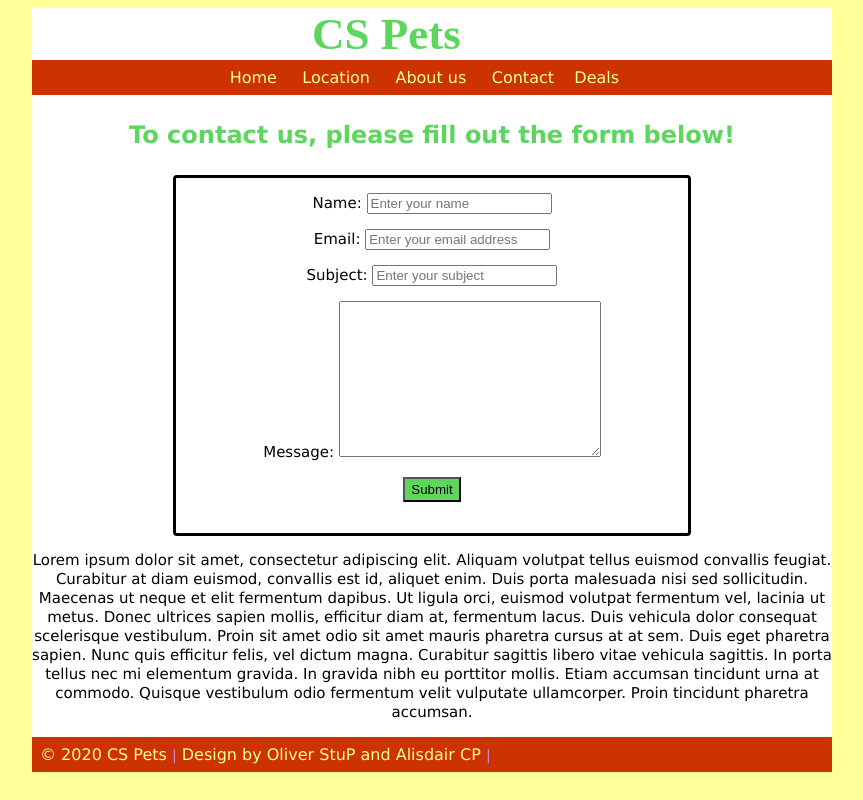
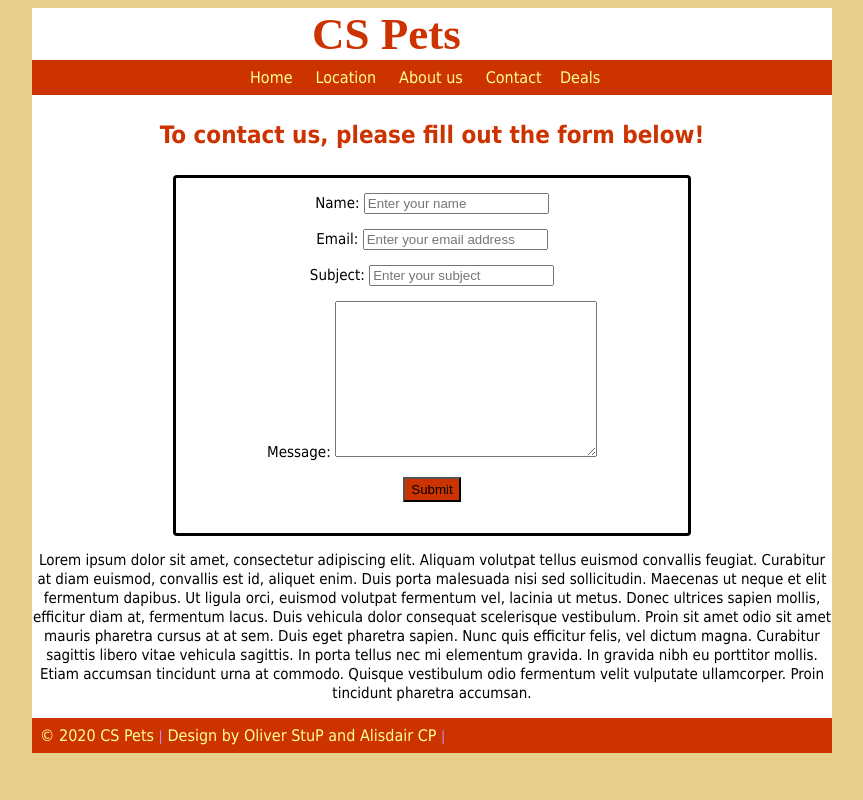
Before and after one commit to OliverStuP/CS-Pets, a PHP site: page /contact.php in a window 1280 px wide. Shown: the whole page, without its empty margins (208-1071 px from the left). Run offline with PHP 8.4, Linux system fonts and the light colour scheme.

Commit message:
Update style.css

```diff
--- a/css/style.css
+++ b/css/style.css
@@ -1,10 +1,10 @@
 header{
- font-family: "AucoinExtBol Regular";
+ font-family: "Gabriola Regular";
 }
 
 
 
-body{background: #ffff99;
+body{background: #e8cf8b;
 max-width: 90rem;
 margin-left: auto;
 margin-right: auto;
@@ -13,7 +13,7 @@ margin-right: auto;
 main{margin: auto;
 padding: 0;
 color: black;
-font-family: "Verdana";
+font-family: "Tahoma";
 font-size: 15px;
 line-height: 19px;
 text-align: center;
@@ -29,14 +29,14 @@ padding: 0;
 .container{width:50rem;
 margin: auto;
 background: white;
-font-family: "Verdana";}
+font-family: "Tahoma";}
 
 
 .link-title{margin: 17.5rem;
 text-decoration: none;
 font-size: 45px;
 font-weight: bold;
-color: #5cd65c;}
+color: #cc3300;}
 
 .menu{background: #cc3300;
 text-align: center;
@@ -45,23 +45,23 @@ padding: 0.5rem 0;
 
 .menu a{color: #ffff99;
 text-decoration: none;
-font-family: "Verdana";}
+font-family: "Tahoma";}
 
 .menu a:hover{color: #cccc00}
 
 h1{margin: 1.5rem;
-color: #5cd65c;
-font-family: "Verdana";
+color: #cc3300;
+font-family: "Tahoma";
 font-weight: bold;
 font-size: 1.5rem;
 line-height: 2rem
 }
 
 
-h2{color: #4d4d00;
+h2{color: #cc3300;
 margin: 20px 0 5px 0;}
 
-h3{color: #4d4d00;
+h3{color: #cc3300;
 margin: 1.5rem;
 text-decoration: underline;
 font-size: 1.2rem;}
@@ -87,7 +87,7 @@ margin: 1rem;
 
 footer{padding: 0.5rem;
 background: #cc3300;
-font-family: "Verdana";
+font-family: "Tahoma";
 color: #ffff99;
 }
 
@@ -126,11 +126,11 @@ textarea{
 resize: both;}
 
 
-article #submit{background: #5cd65c;
+article #submit{background: #cc3300;
 height: 25px;}
 
 #green-room{margin: 1.5rem;
-color: #5cd65c;
+color: #cc3300;
 font-family: "AucoinExtBol Regular";
 font-weight: bold;
 font-size: 2rem;}
```
